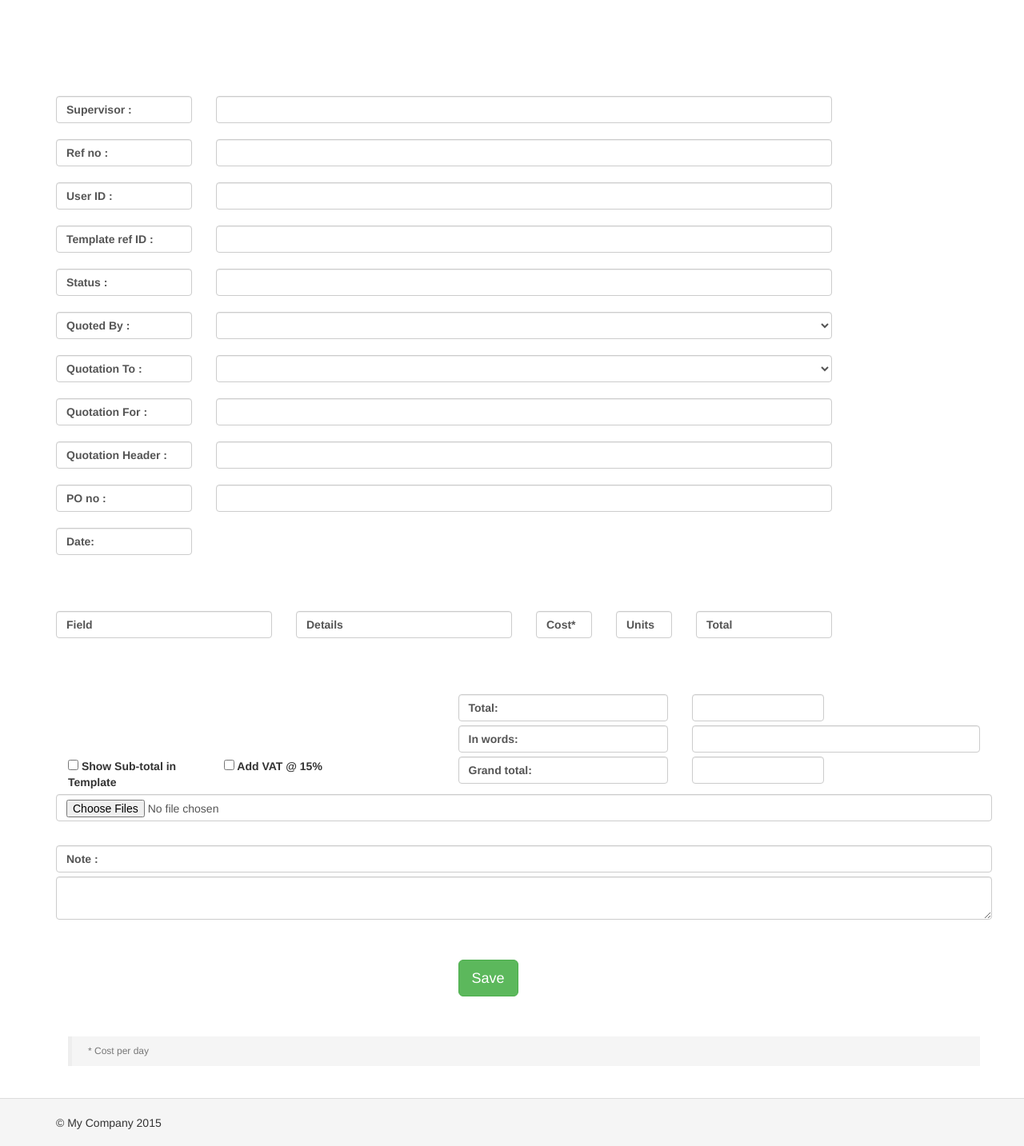
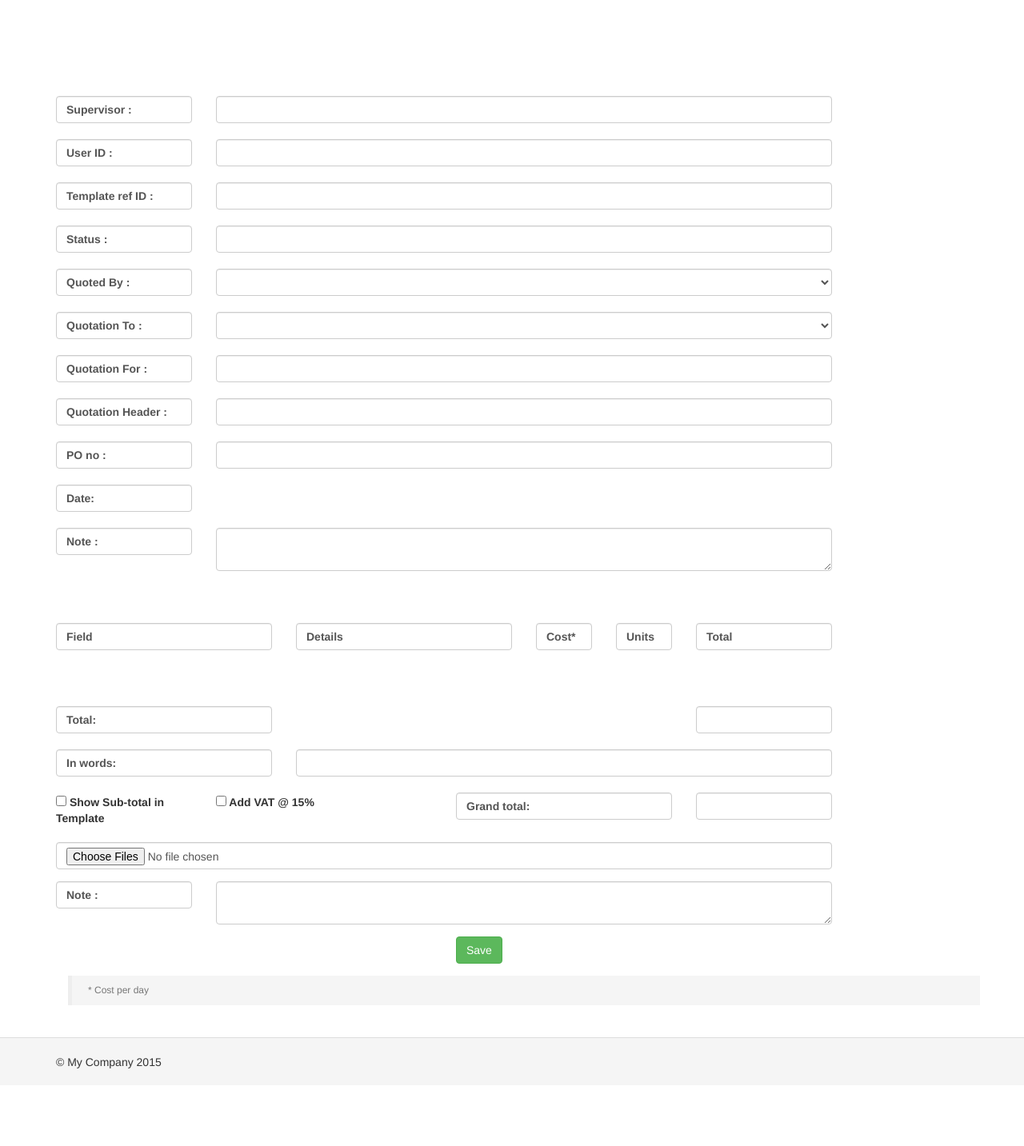
Before and after one commit to sqbreza/PO-ManagementApp, a Yii app: template views/quotation/create-quotation.php in a window 1280 px wide. Shown: the whole page at 80% size. After the commit the page ends 1357 px from the top, so only its background shows below. Run offline with PHP 8.4 and a stand-in for Yii, Linux system fonts and the light colour scheme; the template is opened without the code that fills it, so the values that code supplies are empty; some libraries are stand-ins or nearby versions.

Commit message:
added refrence generation

```diff
--- a/config/web.php
+++ b/config/web.php
@@ -56,6 +56,9 @@ $config = [
             'destination' => Pdf::DEST_BROWSER,
             // refer settings section for all configuration options
         ],
+        'mycomponent' => [
+            'class' => 'app\components\MyComponent',
+        ],
         'db' => require(__DIR__ . '/db.php'),
     ],
     'params' => $params,
--- a/views/quotation/create-quotation.php
+++ b/views/quotation/create-quotation.php
@@ -48,13 +48,13 @@ $clients = ArrayHelper::map(Clients::find()->all(), 'id', 'client_name');
 </div>
 
 <!-- TEMPORARY FIELDS STARTS-->
-        <div class="row">
+<!--<div class="row">
     <div class="form-group">
         <div class="col-sm-2"><label  class="form-control">Ref no : </label></div>
         <div class="col-sm-8"><input type="text" class="form-control" name="ref"/></div>
 
     </div>
-        </div>
+</div>-->
 
 <div class="row">
     <div class="form-group">
@@ -162,6 +162,15 @@ $clients = ArrayHelper::map(Clients::find()->all(), 'id', 'client_name');
     </div>
 </div>
 
+<div class="row">
+    <div class="form-group">
+        <div class="col-sm-2"><label  class="form-control">Note : </label></div>
+        <div class="col-sm-8"><textarea class="form-control" name="note_up"></textarea></div>
+
+    </div>
+</div>
+
+
 
 <div class="row" style="margin-top:50px;">
     <div class="form-group">
@@ -224,18 +233,23 @@ $clients = ArrayHelper::map(Clients::find()->all(), 'id', 'client_name');
 
 
 <div class="row" style="margin-top: 50px;">
+    <div class="form-group">
+        <div class="col-sm-3"><label class="form-control">Total:</label></div>
         <div class="col-sm-5"></div>
-                <div class="col-sm-3"><label class="form-control">Total:</label></div>
         <div class="col-sm-2"><input type="text" name="sum_of_total" class="form-control" id="sum_total"/></div>
+
+    </div>
 </div>
 
 <div class="row">
-                <div class="col-sm-5"></div>
+    <div class="form-group">
         <div class="col-sm-3"><label class="form-control">In words:</label></div>
-                <div class="col-sm-4"><input type="text" name="amounts_in_word" class="form-control" id="amount_in_words"/></div>
+        <div class="col-sm-7"><input type="text" name="amounts_in_word" class="form-control" id="amount_in_words"/></div>
+    </div>
 </div>
 
 <div class="row">
+    <div class="form-group">
         <div class="col-sm-2">
             <label>
                 <input type="hidden" name="show_section_amount" value="0">
@@ -253,22 +267,34 @@ $clients = ArrayHelper::map(Clients::find()->all(), 'id', 'client_name');
         <div class="col-sm-3"><label class="form-control">Grand total:</label></div>
         <div class="col-sm-2"><input type="text" name="grand_total" class="form-control" id="grand_total"/></div>
     </div>
+</div>
 
 <div class="row">
+    <div class="form-group">
+        <div class="col-sm-10">
             <input type="file" class="form-control" name="file[]" id="file" multiple="true">
+        </div>
+    </div>
 </div>
 
 
 
-        <div class="row" style="margin-top: 30px;">
-            <label class="form-control">Note : </label>
-            <textarea name="note" class="form-control"></textarea>
+<div class="row">
+    <div class="form-group">
+        <div class="col-sm-2"><label  class="form-control">Note : </label></div>
+        <div class="col-sm-8"><textarea class="form-control" name="note_down"></textarea></div>
+
+    </div>
 </div>
 
 
-        <div class="row" style="margin-top: 50px; margin-bottom: 50px;">
+<div class="row">
+    <div class="form-group">
         <div class="col-sm-5"></div>
-           <div class="col-sm-2"><button class="btn btn-success btn-lg" id="save"> Save </button></div>
+        <div class="col-sm-2">
+            <button class=" btn btn-success" id="save"> Save </button>
+        </div>
+    </div>
 </div>
 
 
--- a/web/index.php
+++ b/web/index.php
@@ -1,5 +1,5 @@
 <?php
-
+date_default_timezone_set('Asia/Dhaka');
 // comment out the following two lines when deployed to production
 defined('YII_DEBUG') or define('YII_DEBUG', true);
 defined('YII_ENV') or define('YII_ENV', 'dev');
```
Also changed, not shown: components/MyComponent.php (added, +63 -0 lines), controllers/QuotationController.php (+9 -4 lines). Lines whose indentation alone changed are shown as unchanged.
